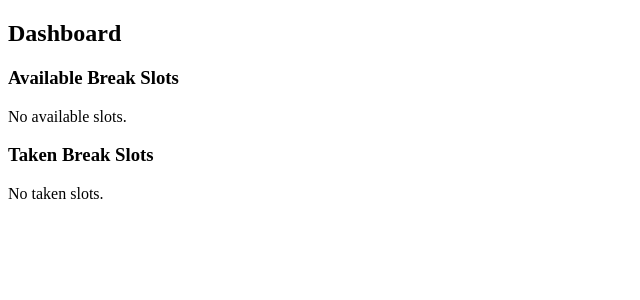
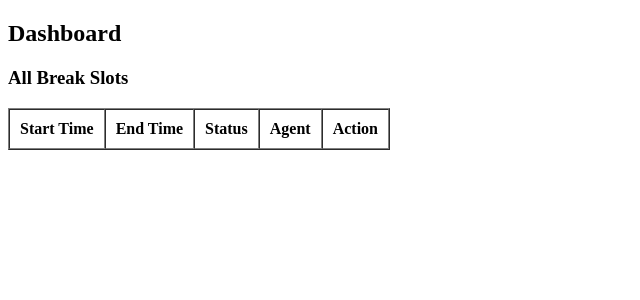
Before and after one commit to mdSHash/Break_Management, a Django app: page / in a window 1280 px wide. Shown: the part 29-329 px from the top of the page, without its empty margins (0-640 px from the left). Run offline with Django 5.2, Linux system fonts and the light colour scheme; a user stored in the database is signed in; data comes from the database, SQL or seed files in the repository; both versions use the stored data as it was after the commit; lists and menus that the app fills with data are empty.

Commit message:
dashbaord issue

```diff
--- a/break_management/models.py
+++ b/break_management/models.py
@@ -15,13 +15,15 @@ class CustomUser(AbstractUser):
 
 
 class BreakSlot(models.Model):
-    agent = models.ForeignKey(CustomUser, on_delete=models.CASCADE)
+    agent = models.ForeignKey(CustomUser, on_delete=models.CASCADE, null=True, blank=True)  # Initially no agent
     start_time = models.DateTimeField()
     end_time = models.DateTimeField()
     is_taken = models.BooleanField(default=False)
 
     def __str__(self):
-        return f"Break Slot for {self.agent} from {self.start_time} to {self.end_time}"
+        agent_name = self.agent.username if self.agent else "Available"
+        return f"Break Slot from {self.start_time} to {self.end_time} ({agent_name})"
+
 
 class BreakSettings(models.Model):
     manager = models.OneToOneField(CustomUser, on_delete=models.CASCADE)
@@ -35,18 +37,69 @@ class BreakSettings(models.Model):
     def __str__(self):
         return f"Settings for {self.manager.team_name}"
 
+
 def create_break_slots(manager):
     settings = BreakSettings.objects.get(manager=manager)
+
+    # Calculate the start and end of the working hours
     start_time = datetime.combine(timezone.now().date(), settings.working_hours_start)
     end_time = datetime.combine(timezone.now().date(), settings.working_hours_end)
-    slot_duration = timedelta(minutes=15)
+
+    # Slot configuration
+    slot_duration = timedelta(minutes=15)  # Each break slot is 15 minutes
+    available_slots_per_time = settings.break_slots_per_hour  # Number of available slots set by the manager exp = 3
+
+    # Clear previous slots for the day
+    BreakSlot.objects.filter(start_time__date=timezone.now().date()).delete()
 
     current_time = start_time
+
     while current_time < end_time:
-        BreakSlot.objects.create(
-            agent=manager,
-            start_time=current_time,
-            end_time=current_time + slot_duration,
-            is_taken=False
-        )
-        current_time += slot_duration
+        # Create fixed number of slots for the current time
+        for _ in range(available_slots_per_time):
+            # Create break slot
+            slot = BreakSlot.objects.create(
+                start_time=current_time,
+                end_time=current_time + slot_duration,
+                is_taken=False
+            )
+            print(f"Created slot: {slot.start_time} to {slot.end_time}")  # Debug output
+
+        current_time += slot_duration  # Move to the next time interval
+
+
+# def create_break_slots(manager):
+#     settings = BreakSettings.objects.get(manager=manager)
+
+#     # Calculate the start and end of the working hours
+#     start_time = datetime.combine(timezone.now().date(), settings.working_hours_start)
+#     end_time = datetime.combine(timezone.now().date(), settings.working_hours_end)
+
+#     # Slot configuration
+#     slot_duration = timedelta(minutes=15)  # Each break slot is 15 minutes
+#     max_daily_breaks = 6  # Maximum of 1.5 hours of break per agent per day (6 slots of 15 min)
+
+#     # Clear previous slots for the day
+#     BreakSlot.objects.filter(start_time__date=timezone.now().date()).delete()
+
+#     # Fetch all agents in the manager's team
+#     agents = CustomUser.objects.filter(team_name=manager.team_name, is_manager=False)
+
+#     current_time = start_time
+
+#     while current_time < end_time:
+#         for agent in agents:
+#             # Check if the agent has reached their maximum allowed breaks for the day
+#             if agent.total_break_time_taken >= timedelta(minutes=90):  # 1.5 hours
+#                 continue
+
+#             # Create break slot
+#             slot = BreakSlot.objects.create(
+#                 agent=agent,  # Create for each agent in the team
+#                 start_time=current_time,
+#                 end_time=current_time + slot_duration,
+#                 is_taken=False
+#             )
+#             print(f"Created slot for {agent.username}: {slot.start_time} to {slot.end_time}")  # Debug output
+
+#         current_time += slot_duration
--- a/break_management/templates/dashboard.html
+++ b/break_management/templates/dashboard.html
@@ -4,53 +4,52 @@
 {% block content %}
   <h2>Dashboard</h2>
 
-  <h3>Available Break Slots</h3>
-  {% if available_slots %}
+  <h3>All Break Slots</h3>
   <table border="1" cellpadding="10" cellspacing="0">
     <thead>
       <tr>
         <th>Start Time</th>
         <th>End Time</th>
-          <th>Action</th>
+        <th>Status</th>
+        <th>Agent</th>
+        <th>Action</th>  <!-- Simplified: action column is always shown -->
       </tr>
     </thead>
     <tbody>
       {% for slot in available_slots %}
         <tr>
-            <td>{{ slot.start_time }}</td>
-            <td>{{ slot.end_time }}</td>
+          <td>{{ slot.start_time|date:"H:i" }}</td>
+          <td>{{ slot.end_time|date:"H:i" }}</td>
+          <td>Available</td>
+          <td>-</td>
           <td>
+            {% if user.is_manager %}
+              <a href="{% url 'assign_break' slot.id %}">Assign</a>
+            {% else %}
               <a href="{% url 'request_break' slot.id %}">Request Break</a>
+            {% endif %}
+          </td>
+        </tr>
+      {% endfor %}
+
+      {% for slot in taken_slots %}
+        <tr>
+          <td>{{ slot.start_time|date:"H:i" }}</td>
+          <td>{{ slot.end_time|date:"H:i" }}</td>
+          <td>Taken</td>
+          <td>{{ slot.agent.username }}</td>
+          <td>
+            {% if user.is_manager %}
+              <a href="{% url 'release_break' slot.id %}">Release</a>
+            {% elif slot.agent == user %}
+              <a href="{% url 'cancel_break' slot.id %}">Cancel Break</a>
+            {% else %}
+              -
+            {% endif %}
           </td>
         </tr>
       {% endfor %}
     </tbody>
   </table>
-  {% else %}
-    <p>No available slots.</p>
-  {% endif %}
 
-  <h3>Taken Break Slots</h3>
-  {% if taken_slots %}
-    <table border="1" cellpadding="10" cellspacing="0">
-      <thead>
-        <tr>
-          <th>Start Time</th>
-          <th>End Time</th>
-          <th>Agent</th>
-        </tr>
-      </thead>
-      <tbody>
-        {% for slot in taken_slots %}
-          <tr>
-            <td>{{ slot.start_time }}</td>
-            <td>{{ slot.end_time }}</td>
-            <td>{{ slot.agent.username }}</td>
-          </tr>
-        {% endfor %}
-      </tbody>
-    </table>
-  {% else %}
-    <p>No taken slots.</p>
-  {% endif %}
 {% endblock %}
--- a/break_management/urls.py
+++ b/break_management/urls.py
@@ -11,8 +11,11 @@ urlpatterns = [
     path('logout/', auth_views.LogoutView.as_view(), name='logout'),
     path('register/', views.register, name='register'),
 
-    # Dashboard view
     path('dashboard/', views.dashboard, name='dashboard'),
+    path('request_break/<int:slot_id>/', views.request_break, name='request_break'),
+    path('release_break/<int:slot_id>/', views.release_break, name='release_break'),
+    path('assign_break/<int:slot_id>/', views.assign_break, name='assign_break'),
+    path('cancel_break/<int:slot_id>/', views.cancel_break, name='cancel_break'),
 
     # Request break slot by agent
     path('request-break/<int:slot_id>/', views.request_break, name='request_break'),
--- a/break_management/views.py
+++ b/break_management/views.py
@@ -1,12 +1,12 @@
 from django.shortcuts import render, redirect, get_object_or_404
 from django.contrib.auth.decorators import login_required
-from .models import BreakSlot, BreakSettings, create_break_slots
+from .models import BreakSlot, BreakSettings, create_break_slots, CustomUser
 from .forms import CustomUserCreationForm, BreakSettingsForm
 from django.contrib.auth import login as auth_login
-from django.contrib.auth import authenticate
-from django.contrib.auth.models import User
 from datetime import timedelta
 from django.contrib import messages
+from django.utils import timezone  # Correct import
+
 
 
 def register(request):
@@ -20,21 +20,21 @@ def register(request):
         form = CustomUserCreationForm()
     return render(request, 'register.html', {'form': form})
 
+
 @login_required
 def dashboard(request):
-    # Retrieve all break slots associated with the logged-in user's team or the user themselves
-    if request.user.is_manager:
-        slots = BreakSlot.objects.all()
-    else:
-        slots = BreakSlot.objects.filter(agent=request.user)
+    # Check if break slots exist for the current day
+    slots_exist = BreakSlot.objects.filter(start_time__date=timezone.now().date()).exists()
+
+    if not slots_exist and request.user.is_manager:
+        create_break_slots(request.user)  # Automatically create slots if none exist
+
+    # Retrieve all break slots for the user's team
+    slots = BreakSlot.objects.filter(agent__team_name=request.user.team_name)  # Show all slots for the team
 
     # Separate available and taken slots
     available_slots = slots.filter(is_taken=False)
     taken_slots = slots.filter(is_taken=True)
-
-    # Debug: Print available and taken slots
-    print("Available slots:", available_slots)
-    print("Taken slots:", taken_slots)
 
     return render(request, 'dashboard.html', {
         'available_slots': available_slots,
@@ -72,9 +72,65 @@ def manage_settings(request):
         form = BreakSettingsForm(request.POST, instance=settings)
         if form.is_valid():
             form.save()
-            create_break_slots(request.user)  # Create break slots
+            create_break_slots(request.user)  # Adjusts break slots after changes
             return redirect('dashboard')
     else:
         form = BreakSettingsForm(instance=settings)
 
     return render(request, 'break_management/manage_settings.html', {'form': form})
+
+
+@login_required
+def release_break(request, slot_id):
+    slot = get_object_or_404(BreakSlot, id=slot_id, is_taken=True)
+    if request.user.is_manager:
+        slot.is_taken = False
+        slot.agent = None
+        slot.save()
+        messages.success(request, "Break slot released.")
+    return redirect('dashboard')
+
+
+@login_required
+def assign_break(request, slot_id):
+    if not request.user.is_manager:
+        return redirect('dashboard')
+
+    slot = get_object_or_404(BreakSlot, id=slot_id, is_taken=False)
+
+    if request.method == 'POST':
+        agent_username = request.POST.get('agent_username')
+        agent = get_object_or_404(CustomUser, username=agent_username, team_name=request.user.team_name)
+
+        # Assign the slot to the agent
+        slot.is_taken = True
+        slot.agent = agent
+        slot.save()
+
+        # Update agent's total break time
+        agent.total_break_time_taken += timedelta(minutes=15)
+        agent.save()
+
+        messages.success(request, f"Break slot assigned to {agent.username}.")
+        return redirect('dashboard')
+
+    # If GET request, render a form to select an agent
+    agents = CustomUser.objects.filter(team_name=request.user.team_name, is_manager=False)
+    return render(request, 'assign_break.html', {'slot': slot, 'agents': agents})
+
+
+@login_required
+def cancel_break(request, slot_id):
+    slot = get_object_or_404(BreakSlot, id=slot_id, agent=request.user, is_taken=True)
+
+    # Mark the slot as available again
+    slot.is_taken = False
+    slot.agent = None
+    slot.save()
+
+    # Deduct the break time from the agent's total
+    request.user.total_break_time_taken -= timedelta(minutes=15)
+    request.user.save()
+
+    messages.success(request, "Your break has been canceled.")
+    return redirect('dashboard')
--- a/break_management_system/settings.py
+++ b/break_management_system/settings.py
@@ -41,6 +41,11 @@ INSTALLED_APPS = [
     # Custom app
     'break_management',
 ]
+
+
+LOGIN_REDIRECT_URL = "/"
+LOGOUT_REDIRECT_URL = "/login"
+
 
 AUTH_USER_MODEL = 'break_management.CustomUser'
 
```
Also changed, not shown: break_management/templates/assign_break.html (added, +16 -0 lines), break_management/migrations/0004_alter_breakslot_agent_and_more.py (added), break_management_system/urls.py (line endings or trailing spaces), db.sqlite3. Lines whose indentation alone changed are shown as unchanged.
